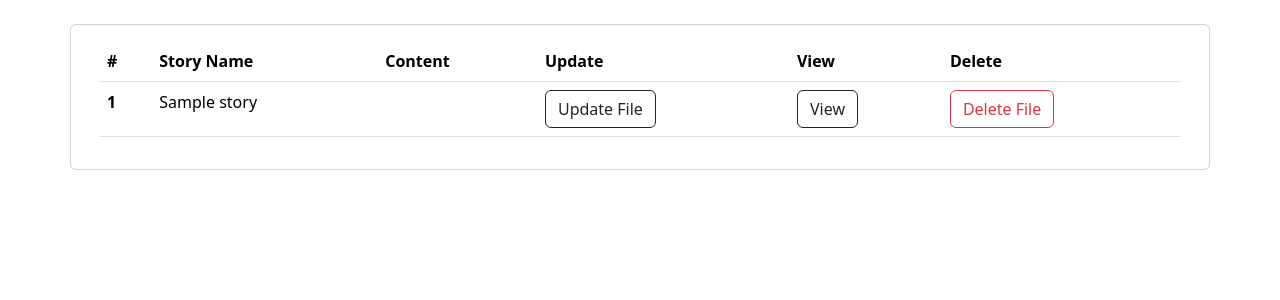
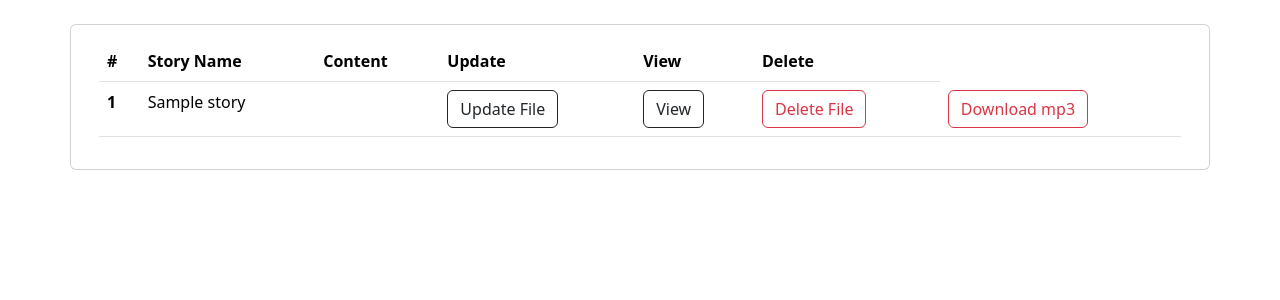
Before and after one commit to RoknuzzamanRokon/storyGenerator_AI, a Flask app: page /view_list in a window 1280 px wide. Shown: the top 300 px of the page. Run offline with Flask 3, Linux system fonts and the light colour scheme; tables that the repository leaves empty hold one stand-in row (values such as "Sample post").

Commit message:
Create a Route for converting mp3 and download it..and also add a Download button in view_list.html file.

```diff
--- a/app.py
+++ b/app.py
@@ -136,6 +136,20 @@ def view_file(story_id):
     return "Story not found."
 
 
+@app.route('/convert_to_mp3/<int:story_id>', methods=['GET','POST'])
+def convert_to_mp3(story_id):
+    session = db.session
+    story = session.get(Story, story_id)
+    if story:
+        engine = pyttsx3.init()
+        engine.save_to_file(story.content, f'{story.story_name}.mp3')
+        engine.runAndWait()
+
+        return send_file(f'{story.story_name}.mp3', as_attachment=True)
+
+    return "Story not found", 404
+
+
 @app.route('/delete_file/<int:story_id>', methods=['GET', 'POST'])
 def delete_file(story_id):
     if request.method == 'POST':
--- a/templates/view_list.html
+++ b/templates/view_list.html
@@ -57,6 +57,14 @@
                     <button type="submit" class="btn btn-outline-danger" name="delete_file">Delete File</button>
                   </form>
                 </td>
+
+                <td>
+                  <form method="POST" action="{{ url_for('convert_to_mp3', story_id=story.id) }}">
+                  <button type="submit" class="btn btn-outline-danger" name="download_mp3">Download mp3</button>
+                  </form>
+<!--                  <a href="{{ url_for('convert_to_mp3', story_id=story.id) }}" class="btn btn-outline-danger" download>Download mp3</a>-->
+                </td>
+
               </tr>
               {% endfor %}
             </tbody>
```
Also changed, not shown: 1 other file.
